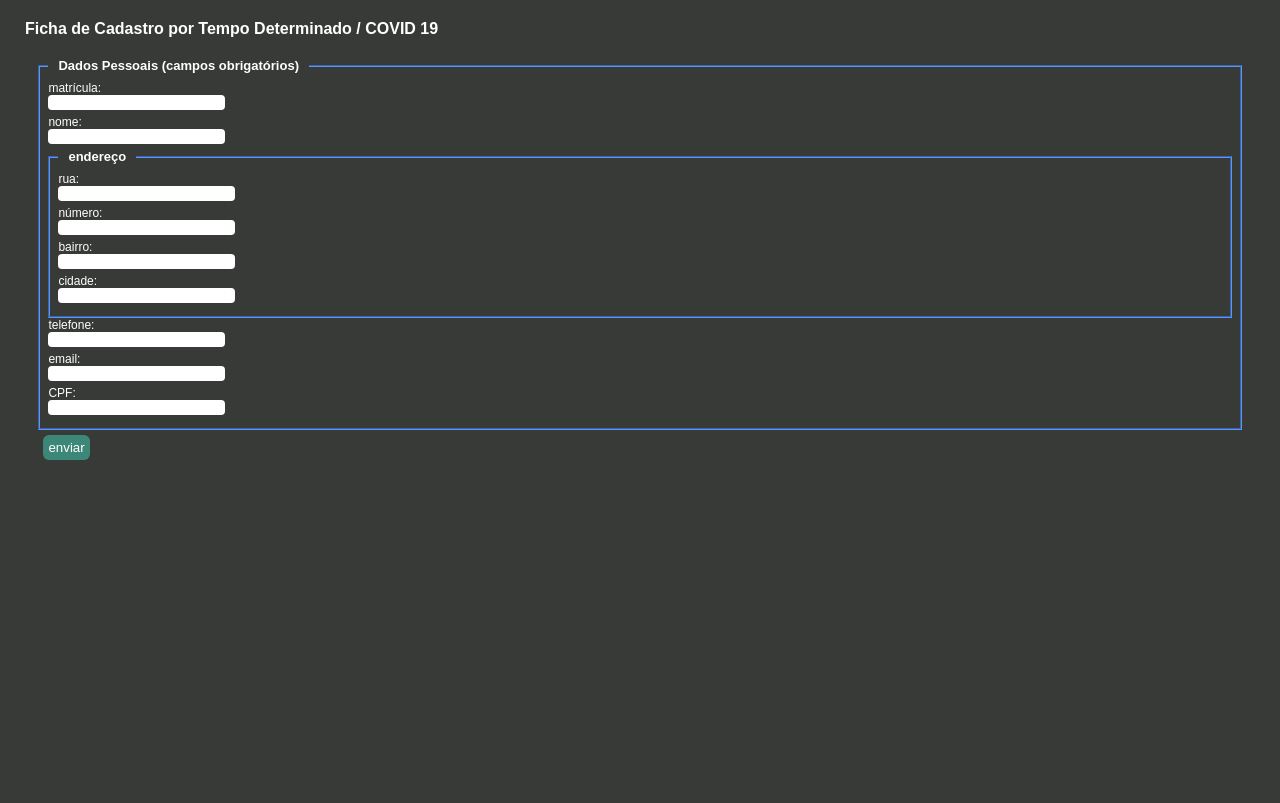
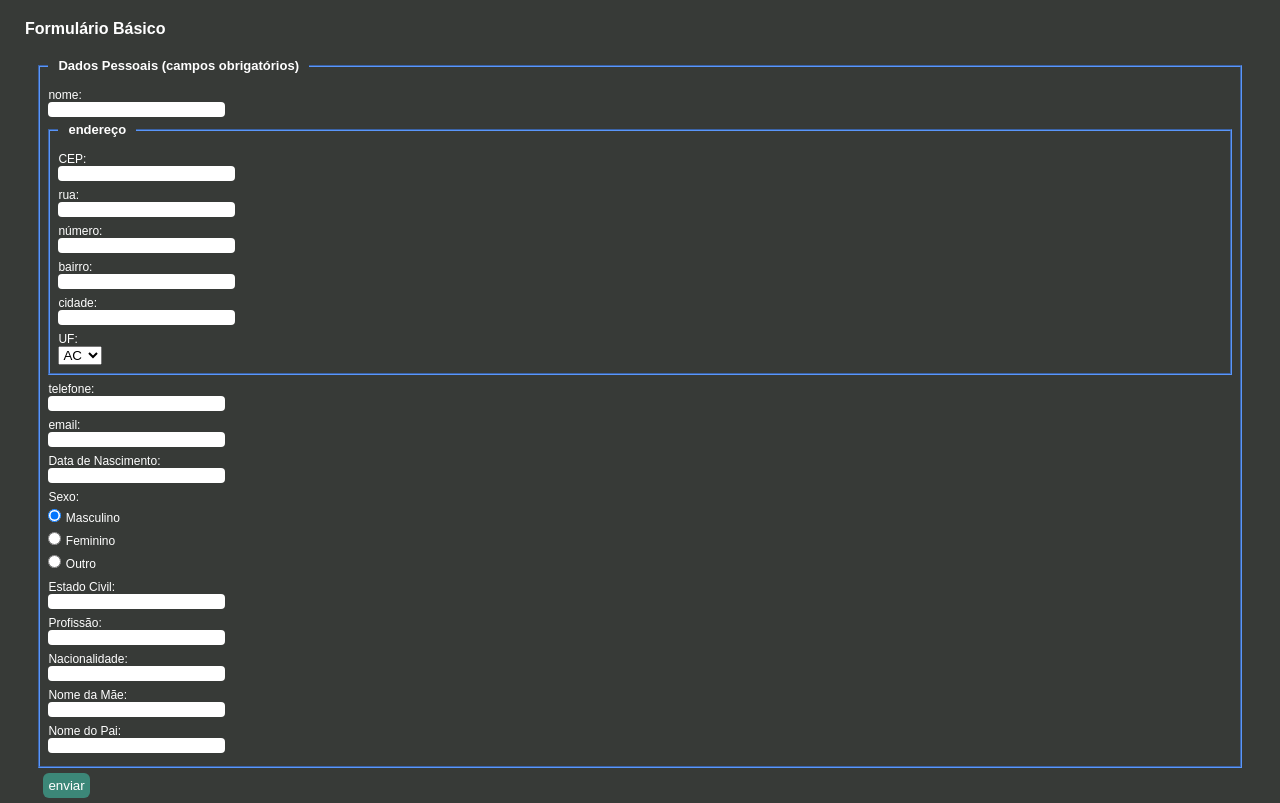
Before and after one commit to m4n50/formarnaldo, a plain HTML site: page index.html in a window 1280 px wide. Drawn offline with Linux system fonts and the light colour scheme.

Commit message:
melhorando o visual e recheando o negócio

```diff
--- a/index.html
+++ b/index.html
@@ -19,7 +19,7 @@
         }
         fieldset *{display: block;}
         fieldset legend{padding: 0 10px; font-weight: bold; font-size: small;}
-        label{font-size: 75%;}
+        label, p{font-size: 75%; margin-top: 7px;}
         input{
             margin-bottom: 5px;
             border-radius: 4px;
@@ -37,21 +37,24 @@
         input#enviar:hover{
             background-color: rgb(10, 190, 150);
         }
-        span.exibe{display: none;}
+        span.exibe{ display: none;}
+        div.gen *{ display:inline-flex; }
     </style>
 </head>
 <body>
-    <h2>Ficha de Cadastro por Tempo Determinado / COVID 19</h2>
+    <h2>Formulário Básico</h2>
 
     <form name="form" method="post" action="">
      <fieldset>
         <legend>Dados Pessoais (campos obrigatórios)</legend>
-        <label for="matricula">matrícula:</label><span class="exibe" id="">oi</span>
-        <input type="text" name="mat" id="mat">
+        <!--<label for="matricula">matrícula:</label><span class="exibe" id="">oi</span>
+        <input type="text" name="mat" id="mat">-->
         <label for="nome">nome:</label><span class="exibe" id=""></span>
         <input type="text" name="nome" id="nome">
         <fieldset>
          <legend>endereço</legend>
+         <label for="cep">CEP:</label><span class="exibe" id=""></span>
+         <input type="text" name="cep" id="cep">
          <label for="end">rua:</label><span class="exibe" id=""></span>
          <input type="text" name="rua" id="rua">
          <label for="end">número:</label><span class="exibe" id=""></span>
@@ -60,20 +63,78 @@
          <input type="text" name="bairro" id="bairro">
          <label for="end">cidade:</label><span class="exibe" id=""></span>
          <input type="text" name="cidade" id="cidade">
+         <label for="end">UF:</label><span class="exibe" id=""></span>
+          <select id="uf">
+             <option value="ac">AC</option>
+             <option value="al">AL</option>
+             <option value="ap">AP</option>
+             <option value="am">AM</option>
+             <option value="ba">BA</option>
+             <option value="ce">CE</option>
+             <option value="df">DF</option>
+             <option value="es">ES</option>
+             <option value="go">GO</option>
+             <option value="ma">MA</option>
+             <option value="mt">MT</option>
+             <option value="ms">MS</option>
+             <option value="mg">MG</option>
+             <option value="pa">PA</option>
+             <option value="pb">PB</option>
+             <option value="pe">PE</option>
+             <option value="pi">PI</option>
+             <option value="pr">PR</option>
+             <option value="rj">RJ</option>
+             <option value="rn">RN</option>
+             <option value="ro">RO</option>
+             <option value="rr">RR</option>
+             <option value="rs">RS</option>
+             <option value="sc">SC</option>
+             <option value="se">SE</option>
+             <option value="sp">SP</option>
+             <option value="to">TO</option>
+         </select>
         </fieldset>
         <label for="tel">telefone:</label><span class="exibe" id=""></span>
         <input type="text" name="tel" id="tel">
         <label for="email">email:</label><span class="exibe" id=""></span>
         <input type="text" name="email" id="email">
-        <label for="cpf">CPF:</label><span class="exibe" id=""></span>
-        <input type="text" name="cpf" id="cpf"/>
+        <label for="email">Data de Nascimento:</label><span class="exibe" id=""></span>
+        <input type="text" name="dnasc" id="dnasc">
+        <p>Sexo:</p>
+        <div class="gen">
+         <input type="radio" id="masc" name="sexo" value="masc" checked>
+         <label for="masc">Masculino</label>
+        </div>
+        <div class="gen">
+         <input type="radio" id="fem" name="sexo" value="fem">
+         <label for="fem" class="gen">Feminino</label>
+        </div>
+        <div class="gen">
+         <input type="radio" id="outro" name="sexo" value="outro">
+         <label for="outro" class="gen">Outro</label>
+        </div>
+        <label for="eciv">Estado Civil:</label><span class="exibe" id=""></span>
+        <input type="text" name="eciv" id="eciv">
+        <label for="eciv">Profissão:</label><span class="exibe" id=""></span>
+        <input type="text" name="prof" id="prof">
+        <label for="eciv">Nacionalidade:</label><span class="exibe" id=""></span>
+        <input type="text" name="nac" id="nac">
+        <label for="eciv">Nome da Mãe:</label><span class="exibe" id=""></span>
+        <input type="text" name="nmae" id="nman">
+        <label for="eciv">Nome do Pai:</label><span class="exibe" id=""></span>
+        <input type="text" name="npai" id="npai">
+        <!--<label for="cpf">CPF:</label><span class="exibe" id=""></span>
+        <input type="text" name="cpf" id="cpf"/>-->
       </fieldset>
       <input type="button" value="enviar" id="enviar">
     </form>
     <script type="text/javascript">
         $(document).ready(function(){
             $("#tel").mask("(99)99999-9999");
-            $("#cpf").mask("999.999.999-99");
+            //$("#cpf").mask("999.999.999-99");
+            $("#cep").mask("99999-999");
+            $("#num").mask("99999");
+            $("#dnasc").mask("99/99/9999");
         });
     </script>
 </body>
```
